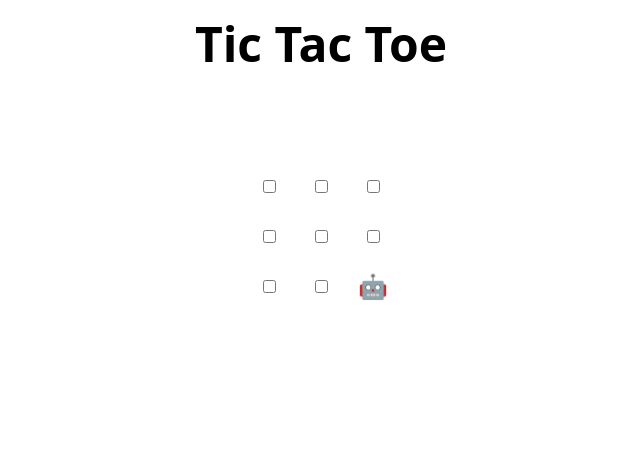
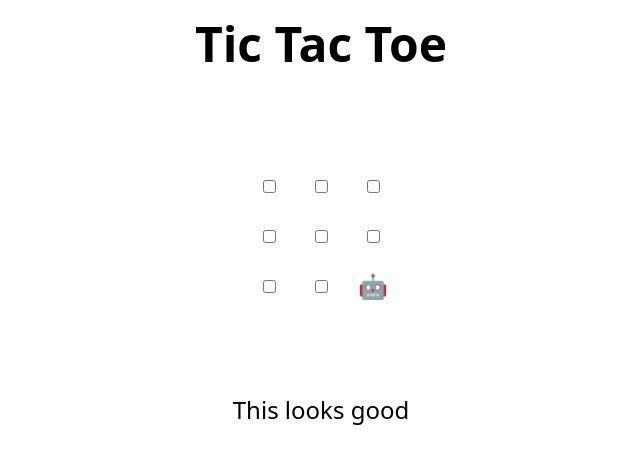
Before and after one commit to vijaycv04/skills-review-pull-requests, a plain HTML site: page index.html in a window 1280 px wide. Shown: the whole page, without its empty margins (319-959 px from the left). Drawn offline with Linux system fonts and the light colour scheme.

Commit message:
Update index.html
commiting the suggesstions

```diff
--- a/index.html
+++ b/index.html
@@ -48,7 +48,7 @@
 </table>
 
 <h2 hidden>Game over, refresh to play again 🧑‍💻 🤖!</h2>
-
+This looks good
 <script>
   // Initialization
   const boxes = Array.from(document.querySelectorAll("td"));
```
